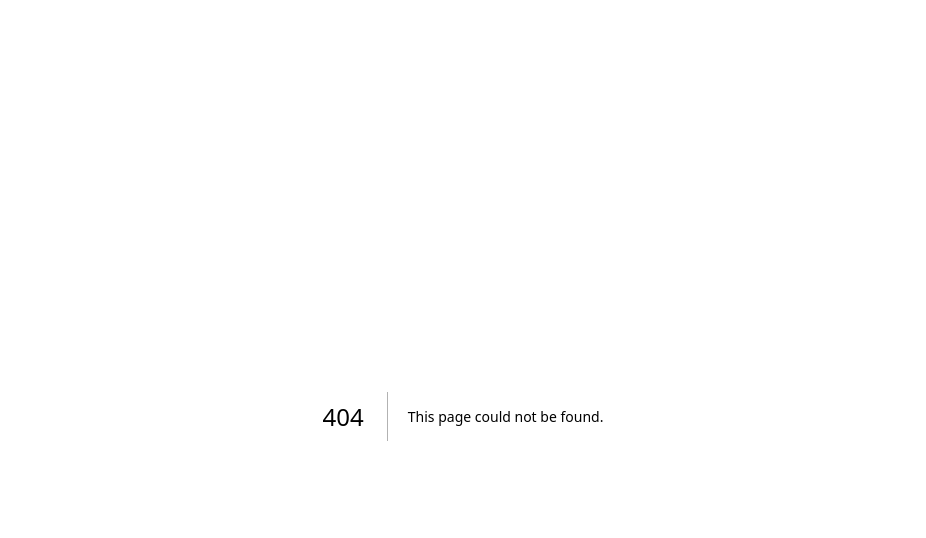
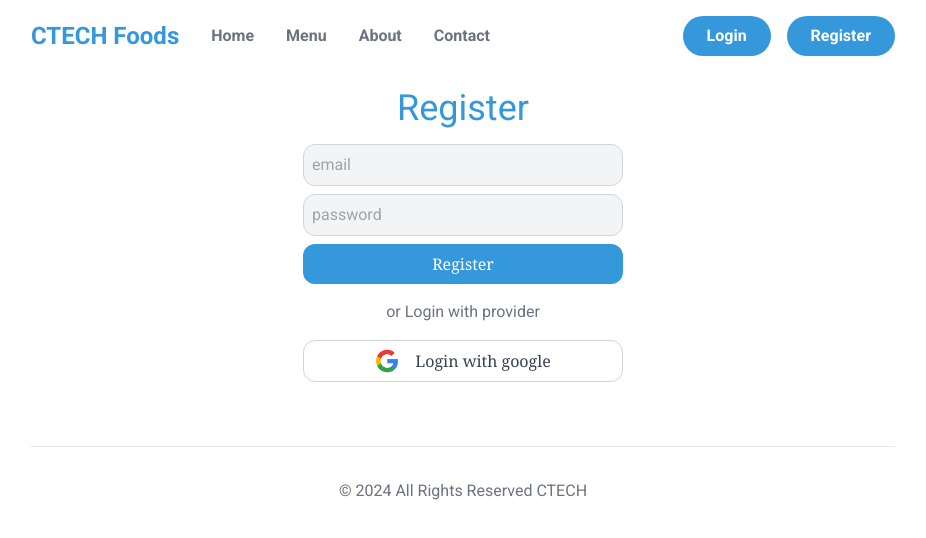
Before and after one commit to P-A-Chathura-Madhava/food_ordering_application, a Next.js app: page /register in a window 1280 px wide. Before the commit this address had no page. Shown: the top 538 px of the page, without its empty margins (177-1103 px from the left). Built offline with nearby package versions, Linux system fonts and the light colour scheme.

Commit message:
Apply Register Page UI

```diff
--- a/src/app/globals.css
+++ b/src/app/globals.css
@@ -6,3 +6,19 @@ section.hero {
     @apply grid;
     grid-template-columns: .4fr .6fr;
 }
+
+input[type="email"],
+input[type="password"],
+input[type="text"] {
+    @apply block w-full my-2 rounded-xl;
+    @apply p-2 bg-gray-100 border border-gray-300;
+}
+
+button {
+    @apply block w-full font-serif text-gray-700;
+    @apply px-6 py-2 border border-gray-300 rounded-xl;
+}
+
+button[type="submit"], .submit {
+    @apply text-white border-0 bg-primary;
+}
--- a/src/app/layout.js
+++ b/src/app/layout.js
@@ -1,5 +1,6 @@
 import { Roboto } from "next/font/google";
 import "./globals.css";
+import Navbar from "@/components/layout/Navbar";
 
 // Apply font
 const roboto = Roboto({ subsets: ["latin"], weight: ["400", "500", "700"] });
@@ -14,9 +15,13 @@ export default function RootLayout({ children }) {
     <html lang="en">
       <body className={roboto.className}>
         <main className="max-w-4xl p-4 mx-auto">
-        {children}
+          <Navbar />
+          {children}
+          <footer className="p-8 mt-16 text-center text-gray-500 border-t">
+            &copy; 2024 All Rights Reserved CTECH
+          </footer>
         </main>
-        </body>
+      </body>
     </html>
   );
 }
--- a/src/app/page.jsx
+++ b/src/app/page.jsx
@@ -1,12 +1,10 @@
 import Hero from "@/components/layout/Hero";
 import HomeMenu from "@/components/layout/HomeMenu";
-import Navbar from "@/components/layout/Navbar";
 import SectionHeaders from "@/components/layout/SectionHeaders";
 
 export default function Home() {
   return (
     <>
-      <Navbar />
       <Hero />
       <HomeMenu />
       <section className="my-16 text-center">
@@ -35,9 +33,6 @@ export default function Home() {
         <a className="text-4xl text-gray-500 underline" href="tel:+94111123246">+94 111 123 246</a>
         </div>
       </section>
-      <footer className="p-8 mt-16 text-center text-gray-500 border-t">
-        &copy; 2024 All Rights Reserved CTECH
-      </footer>
     </>
   );
 }
--- /dev/null
+++ b/src/app/register/page.jsx
@@ -0,0 +1,22 @@
+import Image from "next/image";
+
+function page() {
+  return (
+    <section className="mt-8">
+      <h1 className="mb-4 text-4xl text-center text-primary">Register</h1>
+      <form className="block max-w-xs mx-auto">
+        <input type="text" placeholder="email" />
+        <input type="password" placeholder="password" />
+        <button type="submit">Register</button>
+        <div className="my-4 text-center text-gray-500">or Login with provider</div>
+        <button className="flex justify-center gap-4">
+          <Image src={"/google.png"} alt={"google"} width={24} height={24} />
+          Login with google</button>
+      </form>
+      <div>
+      </div>
+    </section>
+  );
+}
+
+export default page;
--- a/src/components/layout/Hero.jsx
+++ b/src/components/layout/Hero.jsx
@@ -3,7 +3,7 @@ import Right from "../icons/Right";
 
 function Hero() {
   return (
-    <section className="hero">
+    <section className="hero mt-4">
         <div className="py-12">
       <h1 className="text-4xl font-semibold">Everything<br /> is better<br /> with tasty &nbsp;<span className="text-primary">Foods</span></h1>
       <p className="my-6 text-sm text-gray-500">
--- a/src/components/layout/Navbar.jsx
+++ b/src/components/layout/Navbar.jsx
@@ -3,16 +3,31 @@ import Link from "next/link";
 function Navbar() {
   return (
     <header className="flex items-center justify-between">
-    <Link className="text-2xl font-semibold text-primary" href={""}>CTECH Foods</Link>
       <nav className="flex items-center gap-8 font-semibold text-gray-500">
-      <Link href={""}>Home</Link>
+      <Link className="text-2xl font-semibold text-primary" href={"/"}>
+        CTECH Foods
+      </Link>
+        <Link href={"/"}>Home</Link>
         <Link href={""}>Menu</Link>
         <Link href={""}>About</Link>
         <Link href={""}>Contact</Link>
-      <Link className="px-6 py-2 text-white rounded-full bg-primary" href={""}>Login</Link>
+      </nav>
+      <nav className="flex items-center gap-4 font-semibold text-gray-500">
+        <Link
+          className="px-6 py-2 text-white rounded-full bg-primary"
+          href={"/login"}
+        >
+          Login
+        </Link>
+        <Link
+          className="px-6 py-2 text-white rounded-full bg-primary"
+          href={"/register"}
+        >
+          Register
+        </Link>
       </nav>
     </header>
-  )
+  );
 }
 
-export default Navbar
+export default Navbar;
```
Also changed, not shown: public/google.png (added). Lines whose indentation alone changed are shown as unchanged.
